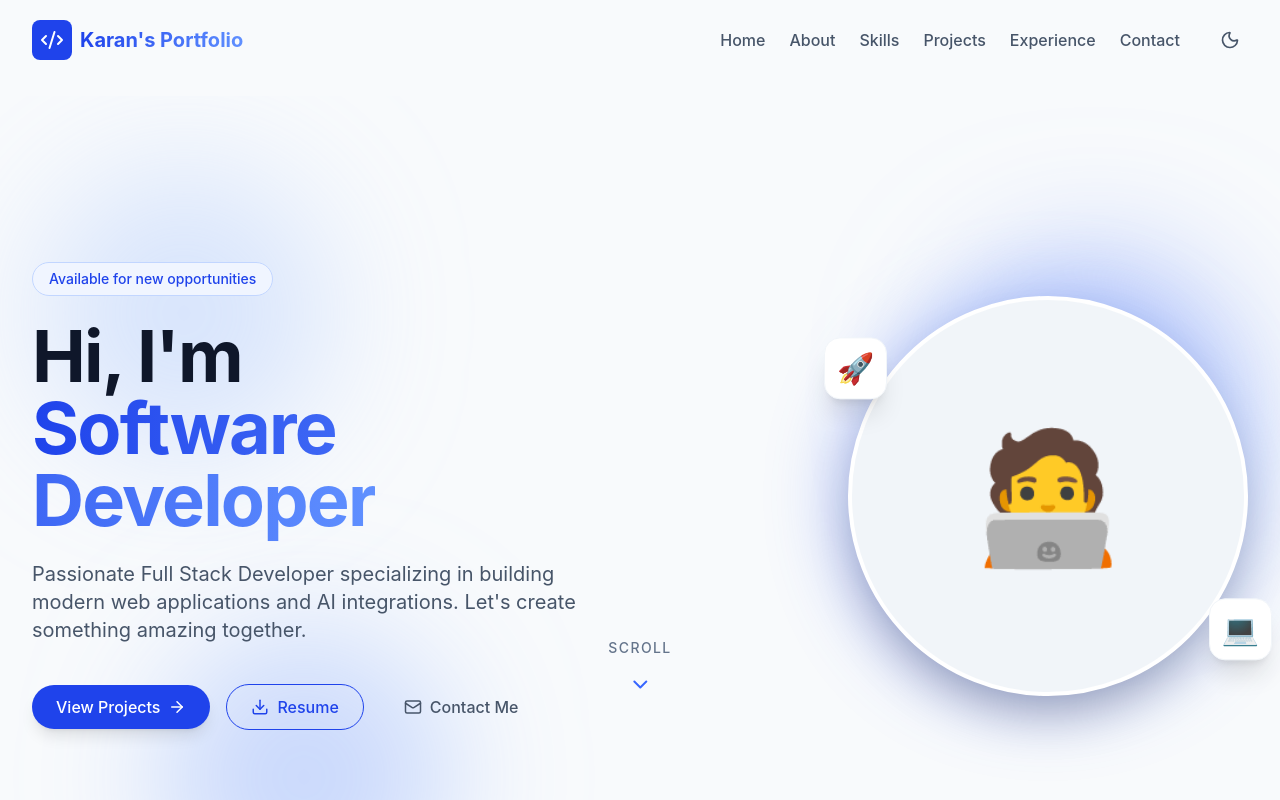
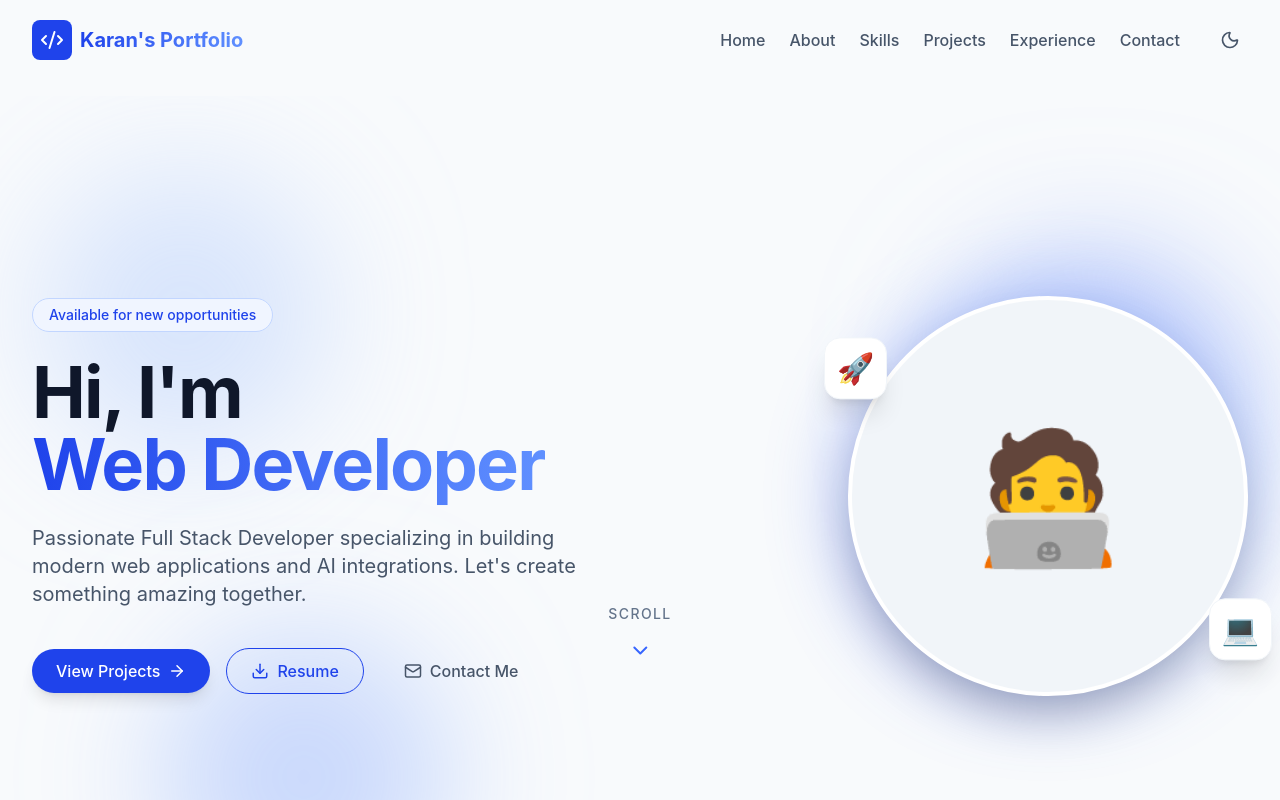
Before and after one commit to karanudani3011/karan-portfolio, a React (Vite) app: page / in a window 1280 px wide. Shown: the top 800 px of the page. Built offline with nearby package versions, Linux system fonts and the light colour scheme.

Commit message:
Change title from 'Software Developer' to 'Web Developer'

```diff
--- a/src/components/Hero.jsx
+++ b/src/components/Hero.jsx
@@ -31,7 +31,7 @@ const Hero = () => {
                         <h1 className="text-5xl md:text-7xl font-bold text-slate-900 dark:text-white mb-6 tracking-tight leading-tight">
                             Hi, I'm <br />
                             <span className="text-transparent bg-clip-text bg-gradient-to-r from-softBlue-600 to-softBlue-400 dark:from-softBlue-400 dark:to-softBlue-200">
-                                Software Developer
+                                Web Developer
                             </span>
                         </h1>
 
```
